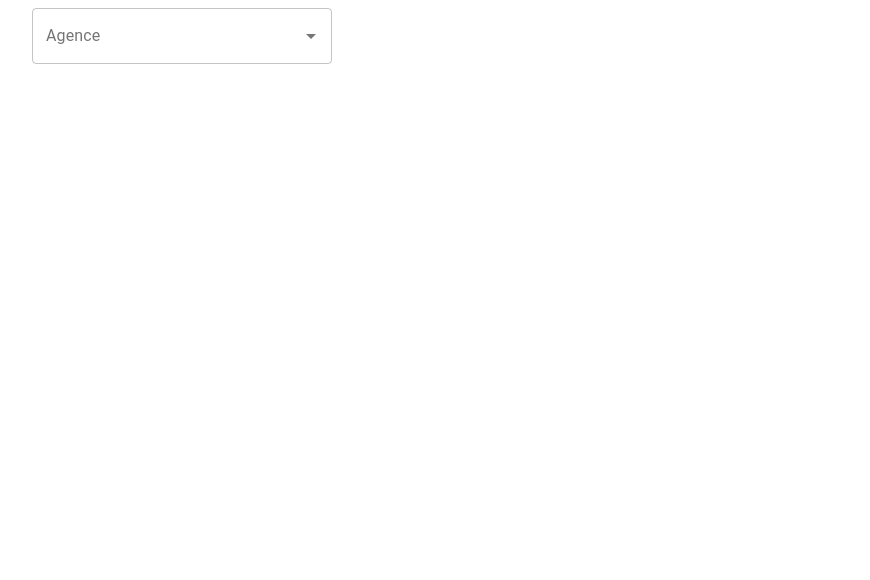
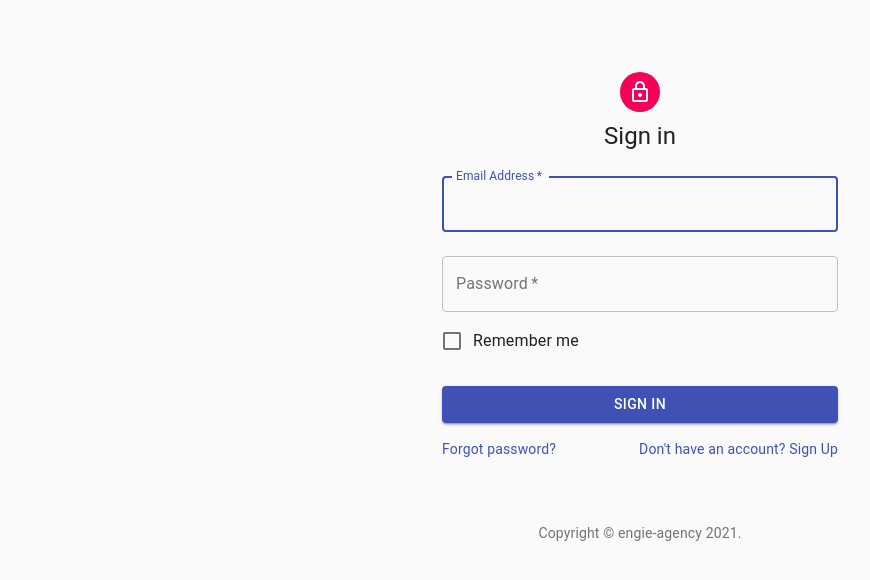
Before and after one commit to sassouiabd/engie-agency, a React (Create React App) app: page /signin in a window 1280 px wide. Shown: the top 580 px of the page, without its empty margins (0-870 px from the left). Built offline with nearby package versions, Linux system fonts and the light colour scheme.

Commit message:
[LIB, FEAT] added react-router

```diff
--- a/package.json
+++ b/package.json
@@ -16,6 +16,7 @@
     "react": "^17.0.2",
     "react-dom": "^17.0.2",
     "react-redux": "^7.2.3",
+    "react-router-dom": "^5.2.0",
     "react-scripts": "4.0.3",
     "redux-actions": "^2.6.5",
     "redux-logger": "^3.0.6",
--- a/src/components/custom-drop-down/custom-drop-down.component.jsx
+++ b/src/components/custom-drop-down/custom-drop-down.component.jsx
@@ -8,10 +8,13 @@ export default function CustomDropDown({ data, action }) {
 
   return (
     <Autocomplete
-      value={data[0].nom}
       onChange={(event, newValue) => {
-        if (action && newValue) {
-          const { ID } = newValue;
+        let ID = -1;
+
+        if (newValue) {
+          ID = newValue.ID;
+        }
+        if (action) {
           action(ID);
         }
       }}
--- a/src/components/custom-table/custom-table.styles.js
+++ b/src/components/custom-table/custom-table.styles.js
@@ -4,7 +4,7 @@ import TableRow from "@material-ui/core/TableRow";
 
 export const StyledTableCell = withStyles(theme => ({
   head: {
-    backgroundColor: theme.palette.common.black,
+    backgroundColor: theme.palette.primary.main,
     color: theme.palette.common.white,
   },
   body: {
--- /dev/null
+++ b/src/containers/app/app.container.jsx
@@ -0,0 +1,33 @@
+import SignInPage from "../../pages/sign-in/sign-in.page";
+import WelcomPage from "../../pages/welcom/welcom.page";
+import { selectIsSignIn } from "../../redux/user/user.selectors";
+import { useSelector } from "react-redux";
+import {
+  Route,
+  BrowserRouter as Router,
+  Switch,
+  Redirect,
+} from "react-router-dom";
+import { Container } from "@material-ui/core";
+
+const App = () => {
+  const isSignIn = useSelector(selectIsSignIn);
+
+  return (
+    <Router>
+      <Container maxWidth='lg'>
+        <Switch>
+          <Route exact path='/'>
+            {isSignIn ? <WelcomPage /> : <Redirect to='/signin' />}
+          </Route>
+          <Route exact path='/signin' component={SignInPage} />
+          <Route exact path='/welcom'>
+            {isSignIn ? <WelcomPage /> : <Redirect to='/signin' />}
+          </Route>
+        </Switch>
+      </Container>
+    </Router>
+  );
+};
+
+export default App;
--- a/src/containers/app/app.container.tsx
+++ /dev/null
@@ -1,8 +0,0 @@
-import SignIn from "../../pages/sign-in/sign-in.page";
-import Welcom from "../../pages/welcom/welcom.page";
-
-const App = () => {
-  return <Welcom />;
-};
-
-export default App;
--- a/src/pages/sign-in/sign-in.page.jsx
+++ b/src/pages/sign-in/sign-in.page.jsx
@@ -16,16 +16,22 @@ import Container from "@material-ui/core/Container";
 import Link from "@material-ui/core/Link";
 
 //Redux
-import { setEmail_act, setPassword_act } from "../../redux/user/user.actions";
+import {
+  setEmail_act,
+  setIsSignIn_act,
+  setPassword_act,
+} from "../../redux/user/user.actions";
 import { useDispatch, useSelector } from "react-redux";
 
 // Styles
 import signIn_S from "./sign-in.styles";
 import { selectEmail, selectPassword } from "../../redux/user/user.selectors";
+import { useHistory } from "react-router-dom";
 
 export default function SignIn() {
   const S = signIn_S();
   const dispatch = useDispatch();
+  let history = useHistory();
 
   const signInEmail = useSelector(selectEmail);
   const signInPassword = useSelector(selectPassword);
@@ -36,6 +42,12 @@ export default function SignIn() {
 
   const onPasswordChange = e => {
     dispatch(setPassword_act(e.target.value));
+  };
+
+  const onSubmitSiginIn = e => {
+    e.preventDefault();
+    dispatch(setIsSignIn_act(true));
+    history.push("/welcom");
   };
 
   return (
@@ -85,6 +97,7 @@ export default function SignIn() {
             variant='contained'
             color='primary'
             className={S.submit}
+            onClick={onSubmitSiginIn}
           >
             Sign In
           </Button>
--- a/src/pages/welcom/welcom.page.jsx
+++ b/src/pages/welcom/welcom.page.jsx
@@ -5,7 +5,8 @@ import Container from "@material-ui/core/Container";
 import { useDispatch, useSelector } from "react-redux";
 import { S_welcom } from "./welcom.styles";
 import { selectChoice } from "../../redux/user/user.selectors";
-import { setChoice_act } from "../../redux/user/user.actions";
+import { setChoice_act, setIsSignIn_act } from "../../redux/user/user.actions";
+import { Button } from "@material-ui/core";
 
 // Top 100 films as rated by IMDb users. http://www.imdb.com/chart/top
 const agencies = [
@@ -46,8 +47,16 @@ export default function Welcom() {
   const choice = useSelector(selectChoice);
   const dispatch = useDispatch();
 
+  const logout = e => {
+    e.preventDefault();
+    dispatch(setIsSignIn_act(false));
+  };
+
   return (
     <Container maxWidth='lg' className={S.root}>
+      <Button variant='contained' color='secondary' onClick={logout}>
+        Logout
+      </Button>
       <CustomDropDown
         data={agencies}
         action={val => {
--- a/src/redux/user/user.reducer.js
+++ b/src/redux/user/user.reducer.js
@@ -8,7 +8,7 @@ const USER_DEFAULT_STATE = {
   choice: -1,
   isSignIn: false,
   email: null,
-  password: true,
+  password: null,
 };
 
 //Reducer
```
Also changed, not shown: 1 other file (tests, documents, lock files or other folders).
